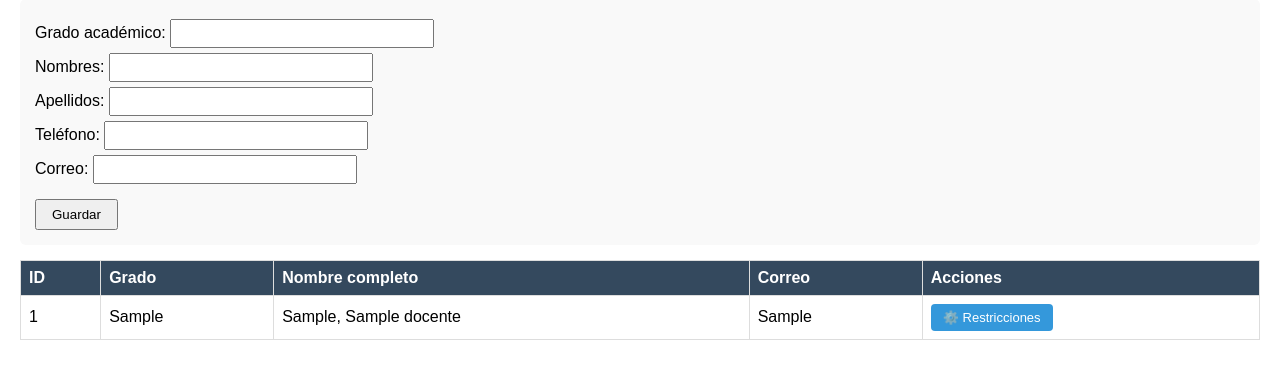
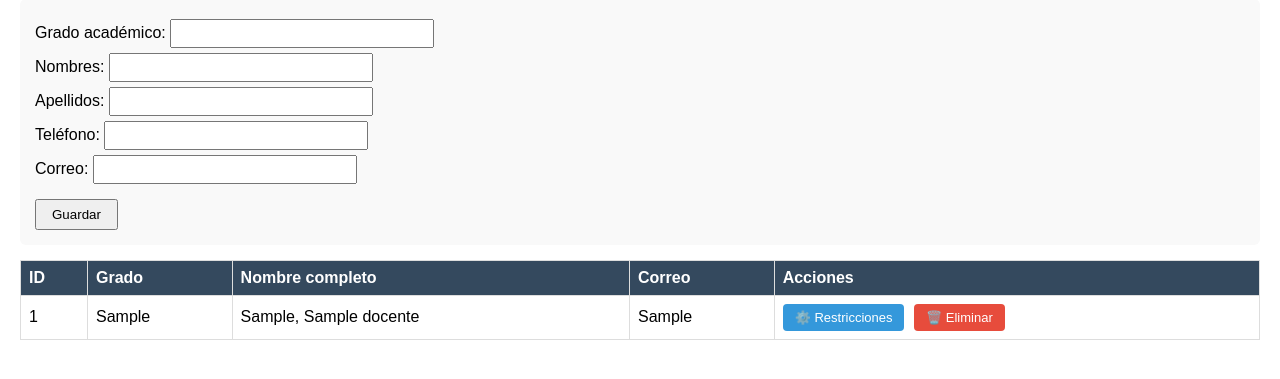
Before and after one commit to changmanuel14/sistema_horarios, a Flask app: page /docentes in a window 1280 px wide. Shown: the part 108-487 px from the top of the page. Run offline with Flask 3, Linux system fonts and the light colour scheme; tables that the repository leaves empty hold one stand-in row (values such as "Sample post"); some libraries are stand-ins or nearby versions.

Commit message:
Agregar opción de eliminar docentes con validación de asignaciones

```diff
--- a/app.py
+++ b/app.py
@@ -363,6 +363,28 @@ def docentes():
         return jsonify({'ok': True})
     return render_template('docentes.html', docentes=Docente.query.order_by(Docente.grado_academico, Docente.nombres, Docente.apellidos).all())
 
+@app.route('/docentes/<int:id>', methods=['DELETE'])
+def eliminar_docente(id):
+    """Elimina un docente si no tiene asignaciones."""
+    docente = Docente.query.get_or_404(id)
+    # Verificar si el docente tiene asignaciones en algún ciclo
+    total_asignaciones = Asignacion.query.filter_by(id_docente=id).count()
+
+    if total_asignaciones > 0:
+        return jsonify({
+            'error': f"No se puede eliminar al docente '{docente.nombre_completo}' porque "
+                    f"tiene {total_asignaciones} asignacion(es) registrada(s). "
+                    f"Primero debes reasignar o eliminar esas clases."
+        }), 400
+
+    # Si no tiene asignaciones, eliminar (las restricciones se borran en cascade)
+    db.session.delete(docente)
+    db.session.commit()
+
+    return jsonify({
+        'ok': True,
+        'mensaje': f"Docente '{docente.nombre_completo}' eliminado correctamente."
+    })
 
 # ============================================================
 # CRUD: Ciclos
--- a/static/style.css
+++ b/static/style.css
@@ -1075,3 +1075,18 @@ table.lista th {
 .select2-results__option--highlighted[aria-selected] {
     background-color: #3498db !important;
 }
+
+.btn-eliminar-docente {
+    padding: 6px 12px;
+    background: #e74c3c;
+    color: white;
+    border: none;
+    border-radius: 4px;
+    cursor: pointer;
+    font-size: 13px;
+    margin-left: 5px;
+}
+
+.btn-eliminar-docente:hover {
+    background: #c0392b;
+}
--- a/templates/docentes.html
+++ b/templates/docentes.html
@@ -28,6 +28,9 @@
         <td>
             <button class="btn-restricciones" onclick="abrirRestricciones({{ d.id }}, '{{ d.nombre_completo }}')">
                 ⚙️ Restricciones
+            </button>
+            <button class="btn-eliminar-docente" onclick="eliminarDocente({{ d.id }}, '{{ d.nombre_completo }}')">
+                🗑️ Eliminar
             </button>
         </td>
     </tr>
@@ -82,15 +85,44 @@
         }
     }
 
+    // ============================================================
+    // NUEVA FUNCIÓN: Eliminar docente
+    // ============================================================
+    async function eliminarDocente(docenteId, nombreDocente) {
+        // Confirmación con el nombre del docente
+        const confirmado = confirm(
+            `¿Estás seguro de eliminar al docente "${nombreDocente}"?\n\n` +
+            `Esta acción no se puede deshacer.`
+        );
+
+        if (!confirmado) return;
+
+        try {
+            const response = await fetch(`/docentes/${docenteId}`, {
+                method: 'DELETE'
+            });
+
+            const data = await response.json();
+
+            if (response.ok) {
+                alert('✅ ' + data.mensaje);
+                location.reload();
+            } else {
+                alert('⚠️ ' + data.error);
+            }
+        } catch (err) {
+            alert('❌ Error de conexión: ' + err.message);
+        }
+    }
+
+    // ============================================================
+    // Funciones de restricciones (sin cambios)
+    // ============================================================
     async function abrirRestricciones(docenteId, nombreDocente) {
         docenteActual = docenteId;
         document.getElementById('nombre-docente-restricciones').textContent = nombreDocente;
         document.getElementById('modal-restricciones').classList.remove('hidden');
-
-        // Llenar selects de horas
         llenarSelectsHoras();
-
-        // Cargar restricciones existentes
         await cargarRestricciones();
     }
 
@@ -123,7 +155,6 @@
             return;
         }
 
-        // Ordenar por día y hora
         restricciones.sort((a, b) => {
             if (a.dia !== b.dia) return a.dia - b.dia;
             return a.hora_inicio.localeCompare(b.hora_inicio);
```
